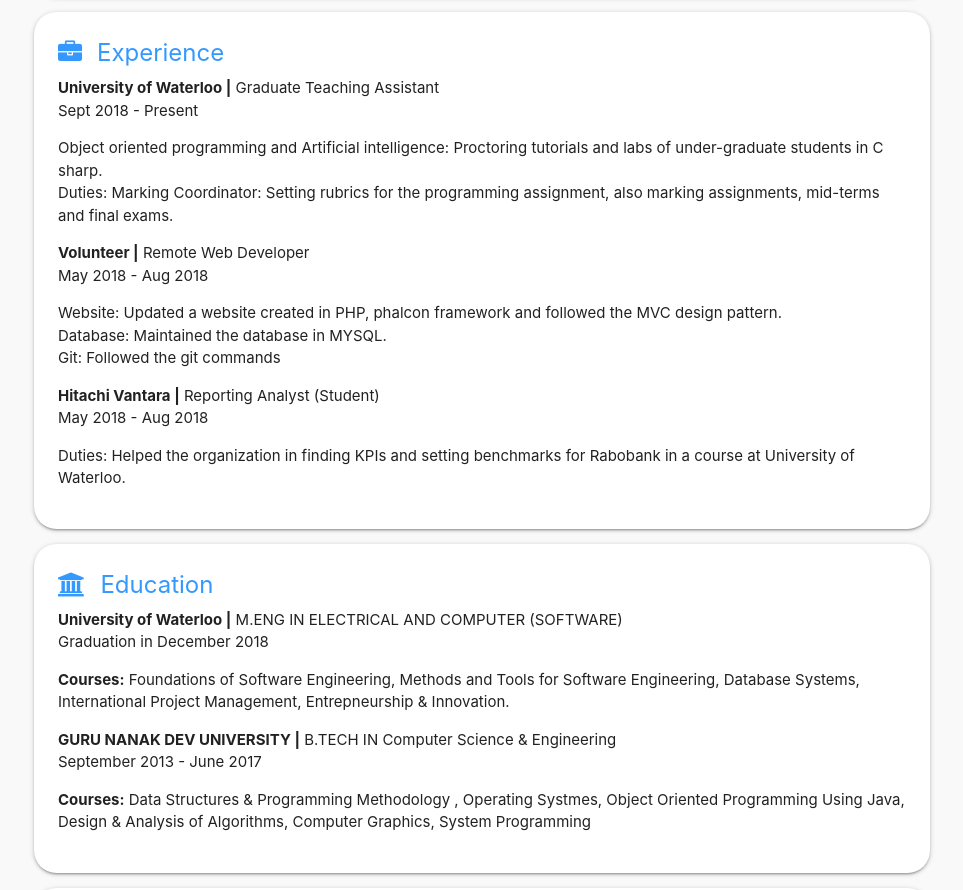
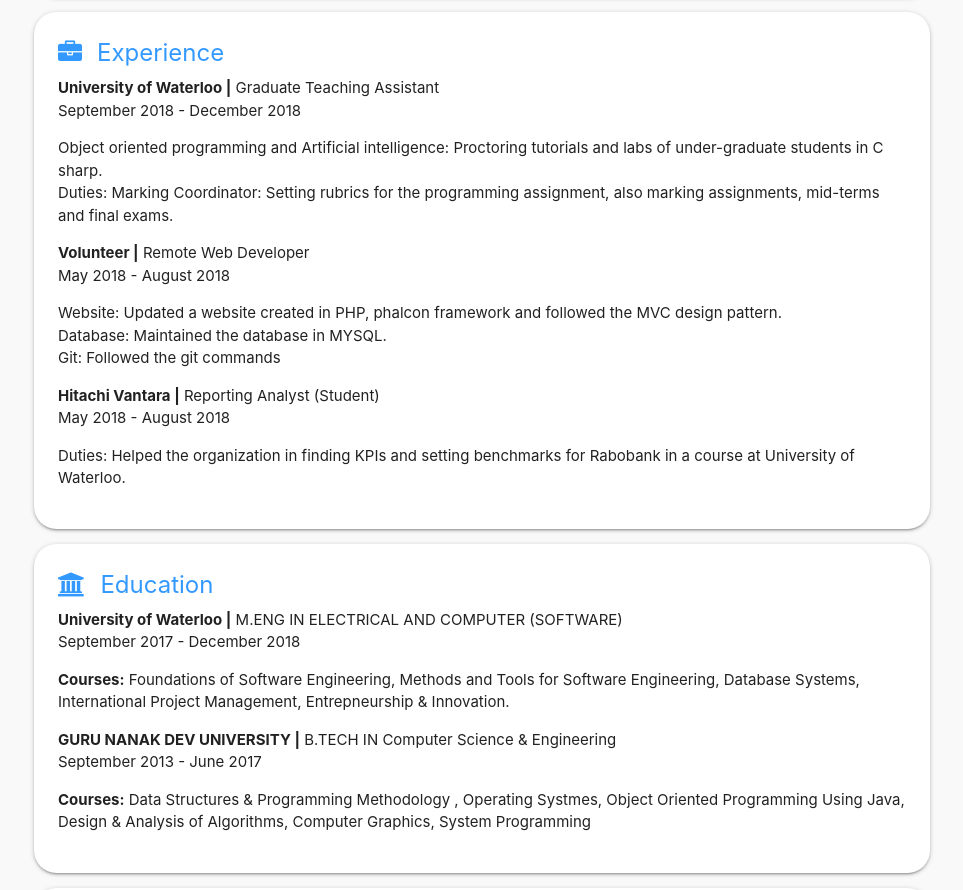
Before and after one commit to navrisham1/navrisham1.github.io, a plain HTML site: page index.html in a window 1280 px wide. Shown: the part 981-1871 px from the top of the page, without its empty margins (158-1121 px from the left). Drawn offline with nearby package versions, Linux system fonts and the light colour scheme.

Commit message:
Update index.html
wip

```diff
--- a/index.html
+++ b/index.html
@@ -121,7 +121,7 @@
     <span class="card-title"><i class="section-icon fa fa-briefcase"></i>Experience</span>
     <p>
     <span><b>University of Waterloo |</b> Graduate Teaching Assistant </span>
-    <p>Sept 2018 &#45; Present </p>
+    <p>September 2018 &#45; December 2018 </p>
     <ul>
     <li> Object oriented programming and Artificial intelligence: Proctoring tutorials and labs of under-graduate students in C sharp. </li>
     <li>Duties: Marking Coordinator: Setting rubrics for the programming assignment, also marking assignments, mid-terms and final exams.</li>
@@ -130,7 +130,7 @@
 
     <p>
     <span><b>Volunteer |</b> Remote Web Developer</span>
-    <p>May 2018 &#45; Aug 2018 </p>
+    <p>May 2018 &#45; August 2018 </p>
     <ul>
     <li> Website: Updated a website created in PHP, phalcon framework and followed the MVC design pattern.  </li>
     <li>Database: Maintained the database in MYSQL.</li>
@@ -140,7 +140,7 @@
 
     <p>
     <span><b> Hitachi Vantara |</b> Reporting Analyst (Student)</span>
-    <p>May 2018 &#45; Aug 2018 </p>
+    <p>May 2018 &#45; August 2018 </p>
     <ul>
     <li> Duties: Helped the organization in finding KPIs and setting benchmarks for Rabobank in a course at University of Waterloo. </li>
     </ul>
@@ -154,7 +154,7 @@
     <span class="card-title"><i class="section-icon fa fa-university"></i>Education</span>
     <p>
     <span><b>University of Waterloo |</b> M.ENG IN ELECTRICAL AND COMPUTER (SOFTWARE)</span>
-    <p>Graduation in December 2018 </p>
+    <p>September 2017 &#45; December 2018</p>
     <ul>
     <li><b>Courses:</b> Foundations of Software Engineering, Methods and Tools for Software Engineering,
     Database Systems, International Project Management, Entrepneurship & Innovation.</li>
```
